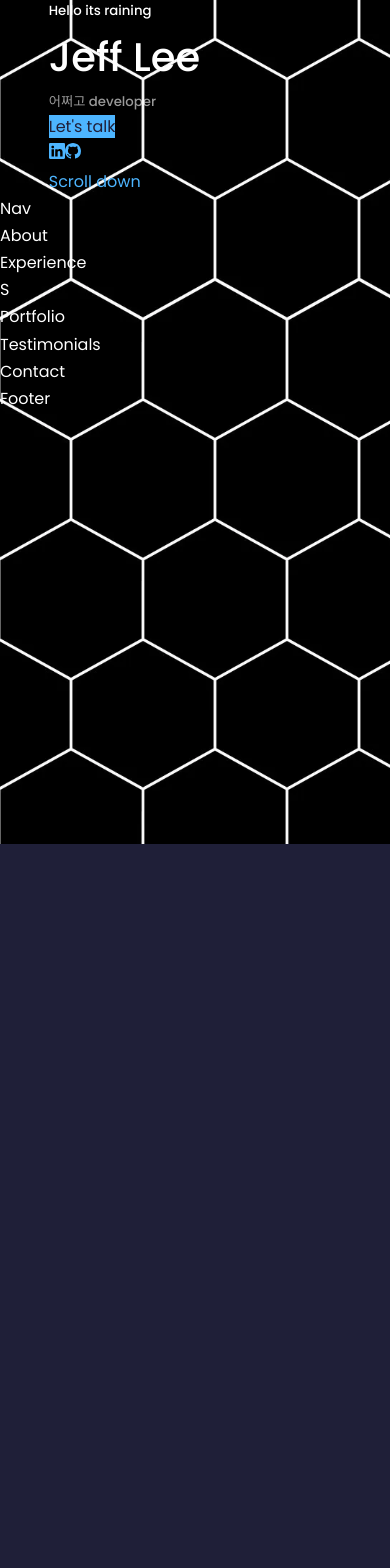
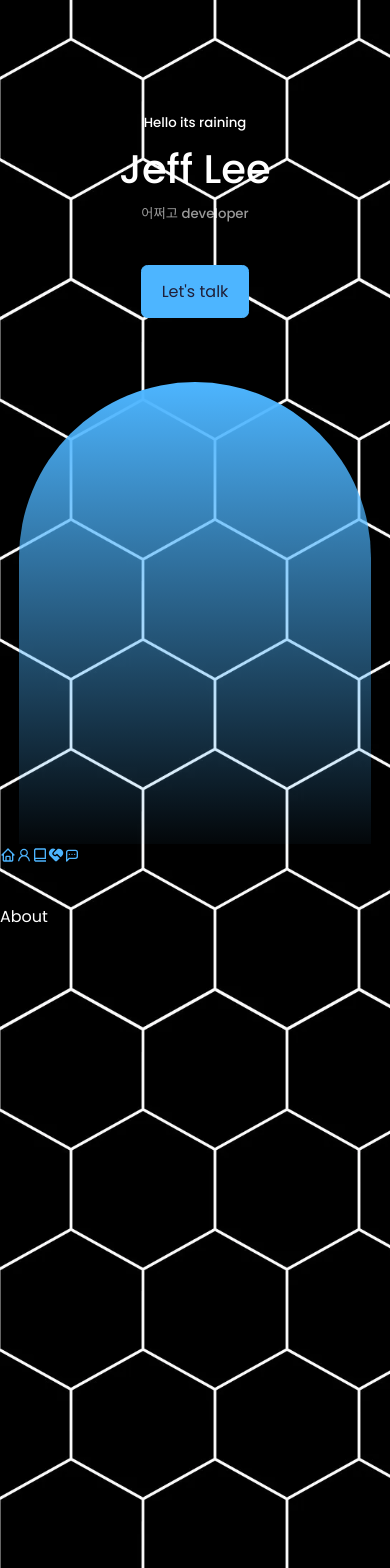
Before and after one commit to jhlsuper/React-Portfolio, a React (Create React App) app: page / in a window 390 px wide. Shown: the top 1568 px of the page. Before the commit the page ends 844 px from the top, so only its background shows below. Built offline with nearby package versions, Linux system fonts and the light colour scheme.

Commit message:
nav function made, media query

```diff
--- a/src/components/about/About.jsx
+++ b/src/components/about/About.jsx
@@ -2,7 +2,7 @@ import React from "react";
 import "./about.css";
 
 const About = () => {
-  return <div>About</div>;
+  return <section id="about">About</section>;
 };
 
 export default About;
--- a/src/components/contact/Contact.jsx
+++ b/src/components/contact/Contact.jsx
@@ -2,7 +2,7 @@ import React from "react";
 import "./contact.css";
 
 const Contact = () => {
-  return <div>Contact</div>;
+  return <section id="section">Contact</section>;
 };
 
 export default Contact;
--- a/src/components/experience/Experience.jsx
+++ b/src/components/experience/Experience.jsx
@@ -1,7 +1,7 @@
 import React from "react";
 import "./experience.css";
 function Experience() {
-  return <div>Experience</div>;
+  return <section id="experience">Experience</section>;
 }
 
 export default Experience;
--- a/src/components/header/CTA.jsx
+++ b/src/components/header/CTA.jsx
@@ -1,11 +1,11 @@
 import React from 'react'
-import {BsLinkedin} from 'react-icons/bs'
+
 // import CV from '../../assets/cv.pdf'  CV 파일 추가해야된다.
 const CTA = () => {
   return (
     <div className="cta">
         {/* <a href="{CV}">Download CV</a> */}
-        <a href ="#contact" className="bt btn-primary">Let's talk</a>
+        <a href ="#contact" className="btn btn-primary">Let's talk</a>
     </div>
   )
 }
--- a/src/components/header/Header.jsx
+++ b/src/components/header/Header.jsx
@@ -7,7 +7,7 @@ import HeaderSocials from "./HeaderSocials";
 function Header() {
   return(
     <header>
-      <div className="container heaer__container">
+      <div className="container header__container">
         <h5>Hello its raining</h5>
         <h1>Jeff Lee</h1>
         <h5 className="text-light">어쩌고 developer</h5>
--- a/src/components/header/header.css
+++ b/src/components/header/header.css
@@ -0,0 +1,85 @@
+header{
+    height: 100vh;
+    padding-top: 7rem;
+    overflow: hidden;
+}
+
+.header__container{
+    text-align: center;
+    height: 100%;
+    position: relative;
+}
+
+/* ------- CTA -------*/
+.cta{
+    margin-top: 2.5rem;
+    display: flex;
+    gap: 1.2rem;
+    justify-content: center;
+
+
+}
+
+/* ------- HEader Socials -------*/
+.header__socials{
+    display: flex;
+    flex-direction: column;
+    align-items: center;
+    gap: 0.8rem;
+    position: absolute;
+    left: 0;
+    bottom: 3rem;
+}
+
+/* 소셜 헤더 이후의 세로 줄  */
+.header__socials::after{
+    content:'';
+    width: 1px;
+    height: 2rem;
+    background: var(--color-primary);
+}
+
+/* ME */
+.me{
+    background: linear-gradient(var(--color-primary), transparent );
+    width: 22rem;
+    height: 30rem;
+    position: absolute;
+    left: calc(50% - 11rem);
+    margin-top: 4rem;
+    border-radius: 12rem 12rem 0 0;
+    overflow: hidden;
+    padding:  5rem 1.5rem 1.5rem 1.5rem;
+}
+
+
+/* scroll down */
+.scroll__down{
+    position: absolute;
+    right: -2.3rem;
+    bottom: 5rem;
+    transform: rotate(90deg);
+    font-weight: 300;
+    font-size: 0.9rem;
+}
+
+/* -------------- media queries (medium 기기 태블릿) ---------------*/
+@media screen and (max-width :1024px) {
+
+    header{
+        height: 68vh;
+
+    }
+}
+
+
+/* -------------- media queries (small 기기) ---------------*/
+@media screen and (max-width :600px) {
+    header{
+        height: 100vh;
+    }
+    .header__socials, .scroll__down {
+        display: none;
+    }
+
+}
--- a/src/components/nav/Nav.jsx
+++ b/src/components/nav/Nav.jsx
@@ -1,7 +1,21 @@
 import React from "react";
 import "./nav.css";
+import {BiHome} from 'react-icons/bi'
+import {AiOutlineUser} from 'react-icons/ai'
+import {BiBookAlt} from 'react-icons/bi'
+import {RiServiceFill} from 'react-icons/ri'
+import {TbMessageDots} from 'react-icons/tb'
+
 function Nav() {
-  return <div>Nav</div>;
+  return (
+    <nav>
+      <a href="#"><BiHome/></a>
+      <a href="#about"><AiOutlineUser/></a>
+      <a href="#experience"><BiBookAlt/></a>
+      <a href="#services"><RiServiceFill/></a>
+      <a href="#contact"><TbMessageDots/></a>
+    </nav>
+  )
 }
 
 export default Nav;
--- a/src/components/portfolio/Portfolio.jsx
+++ b/src/components/portfolio/Portfolio.jsx
@@ -1,7 +1,7 @@
 import React from "react";
 
 function Portfolio() {
-  return <div>Portfolio</div>;
+  return <section id="portfolio">Portfolio</section>;
 }
 
 export default Portfolio;
--- a/src/components/services/Services.jsx
+++ b/src/components/services/Services.jsx
@@ -1,7 +1,7 @@
 import React from "react";
 
 function Services() {
-  return <div>S</div>;
+  return <section id="services">Services</section>;
 }
 
 export default Services;
--- a/src/components/testimonials/Testimonials.jsx
+++ b/src/components/testimonials/Testimonials.jsx
@@ -2,7 +2,7 @@ import React from "react";
 import "./testimonials.css";
 
 function Testimonials() {
-  return <div>Testimonials</div>;
+  return <section id="testimonials">Testimonials</section>;
 }
 
 export default Testimonials;
--- a/src/index.css
+++ b/src/index.css
@@ -115,16 +115,18 @@ img {
 }
 
 /* -------------- media queries (medium 기기) ---------------*/
-@media screen and(max-width :1024px) {
+@media screen and (max-width :1024px) {
   .container {
     width: var(--container-width-md);
+
   }
   section {
     margin-top: 6rem;
+    height: 100vh;
   }
 }
 /* -------------- media queries (small 기기) ---------------*/
-@media screen and(max-width :600px) {
+@media screen and (max-width :600px) {
   .container {
     width: (var(--container-width-sm));
   }
```
